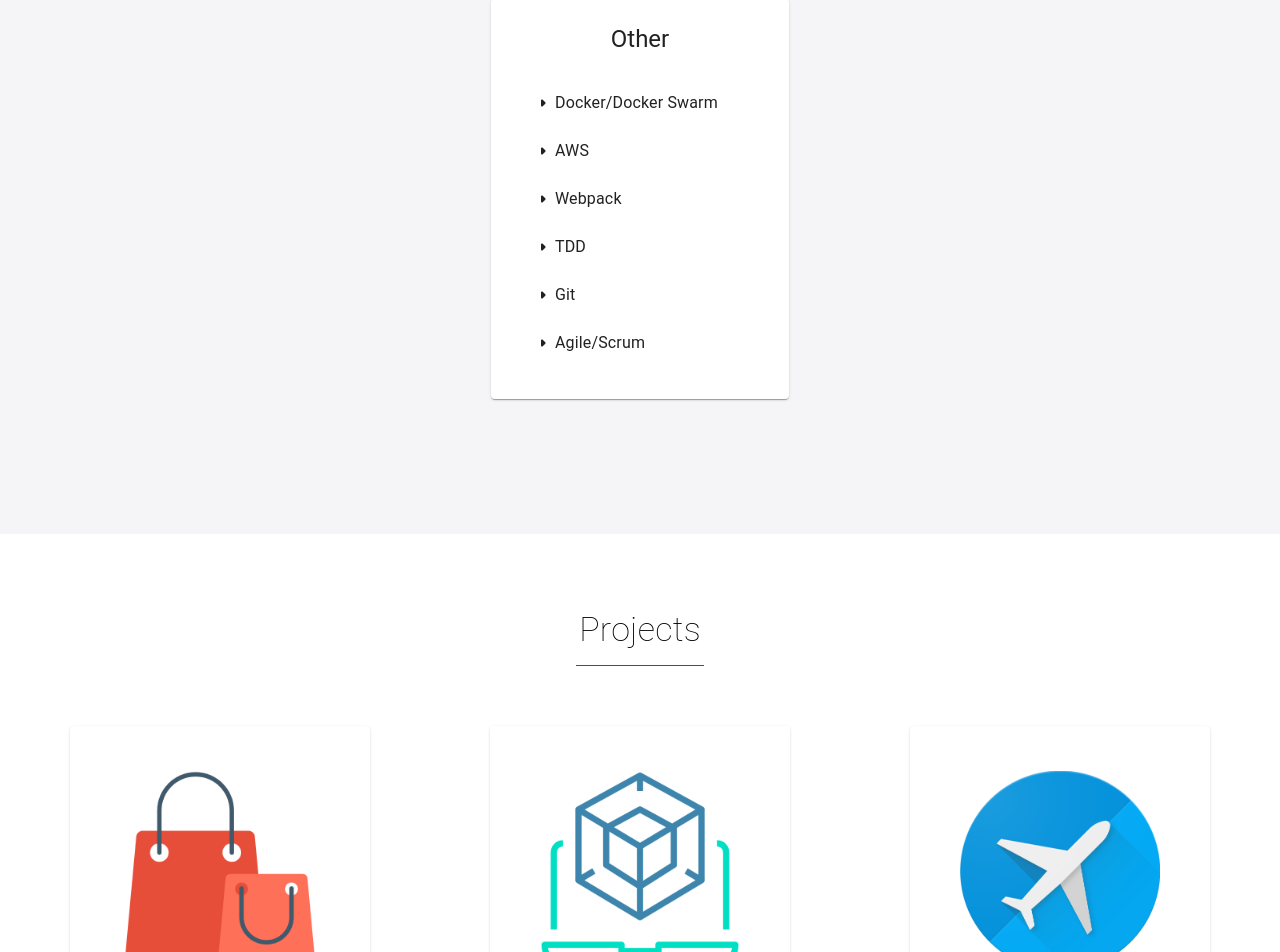
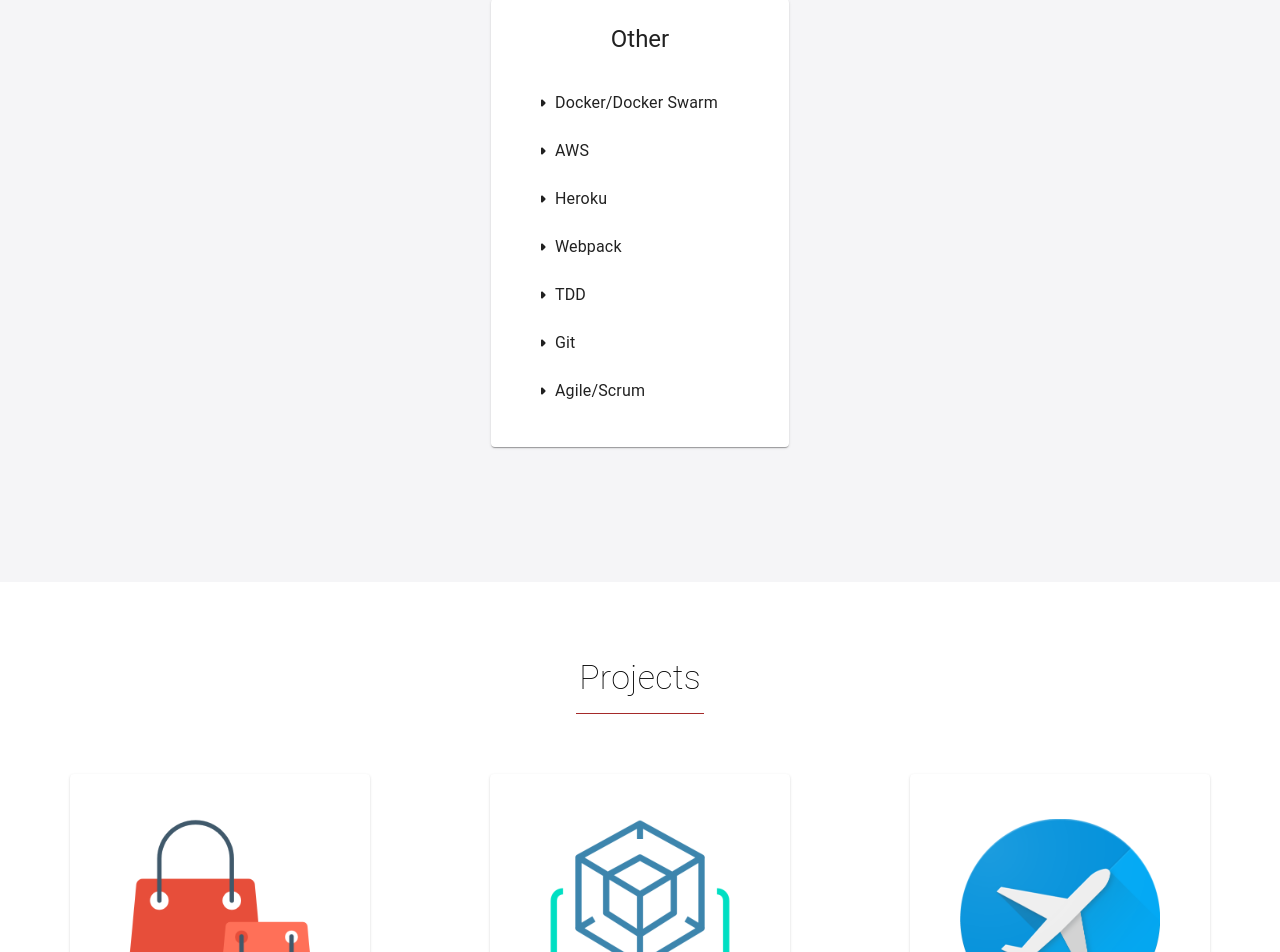
Before and after one commit to ericlus/portfolio, a React (Create React App) app in the folder client/: page / in a window 1280 px wide. Shown: the part 2322-3274 px from the top of the page. Built offline with nearby package versions, Linux system fonts and the light colour scheme; the HTML template or start-up script is replaced by a standard one.

Commit message:
Added heroku to skills and changed resume

```diff
--- a/client/src/App.jsx
+++ b/client/src/App.jsx
@@ -18,7 +18,6 @@ const App = () => {
   };
 
   const handleScroll = event => {
-    console.log(window.scrollY);
     if (window.scrollY >= 714) {
       setNavState(true);
     }
@@ -31,13 +30,13 @@ const App = () => {
     if (window.scrollY >= 765 && window.scrollY < 1349) {
       setView("ABOUT");
     }
-    if (window.scrollY >= 1349 && window.scrollY < 2282) {
+    if (window.scrollY >= 1349 && window.scrollY < 2331) {
       setView("SKILLS");
     }
-    if (window.scrollY >= 2282 && window.scrollY < 2881) {
+    if (window.scrollY >= 2331 && window.scrollY < 2930) {
       setView("PROJECTS");
     }
-    if (window.scrollY >= 2881) {
+    if (window.scrollY >= 2930) {
       setView("CONTACT");
     }
   };
--- a/client/src/Skills.jsx
+++ b/client/src/Skills.jsx
@@ -165,6 +165,10 @@ const Skills = () => {
             </ListItem>
             <ListItem>
               <ArrowRightRoundedIcon />
+              <ListItemText primary="Heroku" />
+            </ListItem>
+            <ListItem>
+              <ArrowRightRoundedIcon />
               <ListItemText primary="Webpack" />
             </ListItem>
             <ListItem>
```
Also changed, not shown: 1 other file (tests, documents, lock files or other folders).
